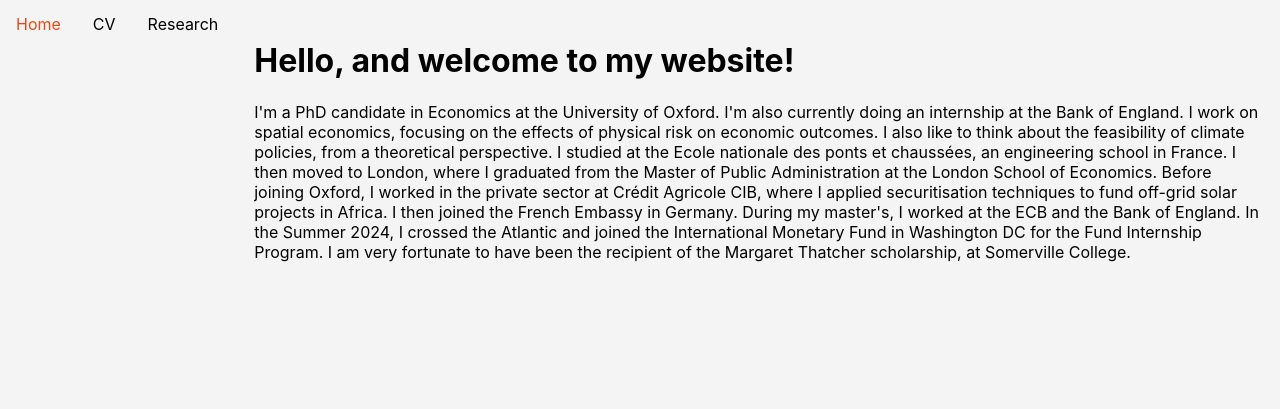
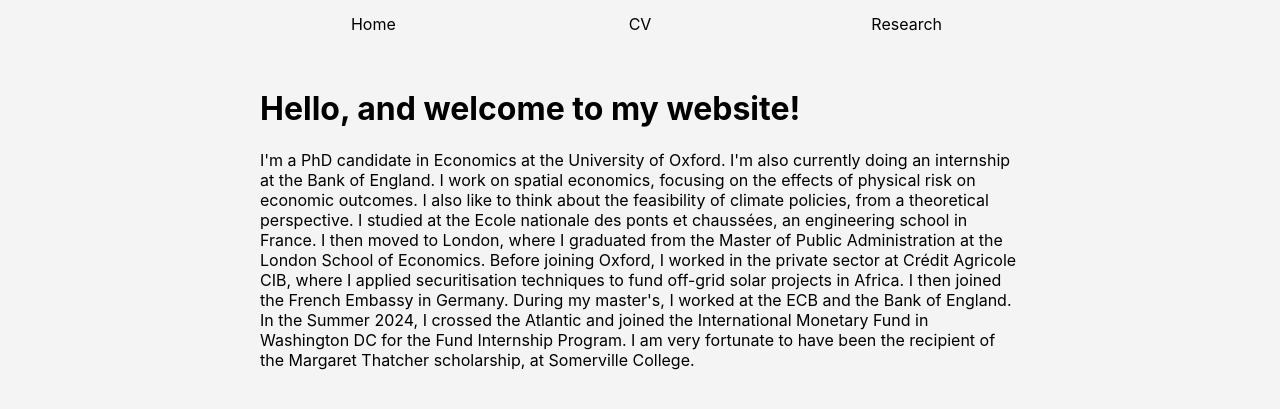
Before and after one commit to JulietteCx/juliettecx.github.io, a Jekyll site: the page built from _pages/index.html, in a window 1280 px wide. Shown: the top 409 px of the page. Built offline with Jekyll 4.4.1, drawn with Linux system fonts in a browser that asks for light colours.

Commit message:
Update default.html

```diff
--- a/_layouts/default.html
+++ b/_layouts/default.html
@@ -5,10 +5,12 @@
   <title>{{ page.title }} | {{ site.title }}</title>
   <link rel="stylesheet" href="/assets/style.css">
 </head>
-
-
 <body>
 
+  <!-- Container that holds both navigation and content -->
+  <div class="container">
+
+    <!-- Top navigation panel -->
     <div class="top-panel">
       <nav>
         <ul>
@@ -24,5 +26,7 @@
       {{ content }}
     </div>
 
+  </div>
+
 </body>
 </html>
```
Lines whose indentation alone changed are shown as unchanged.
